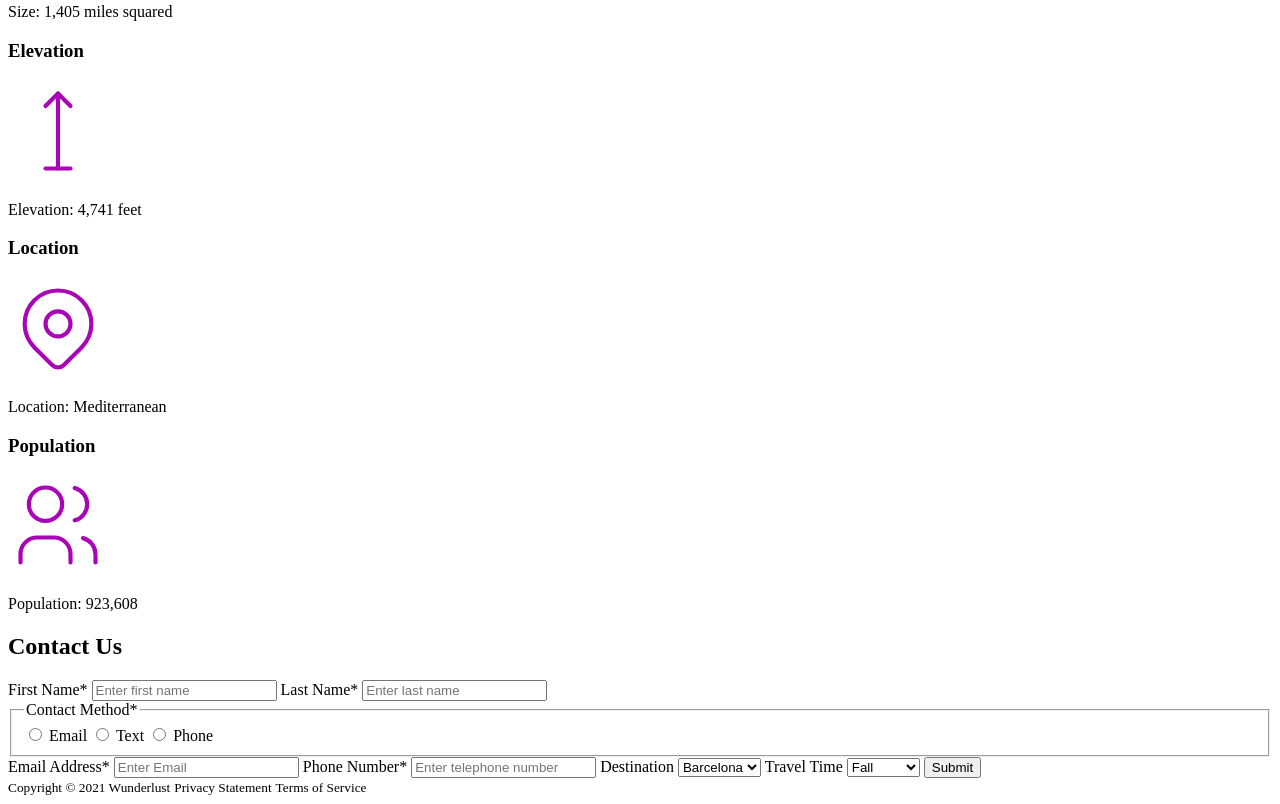
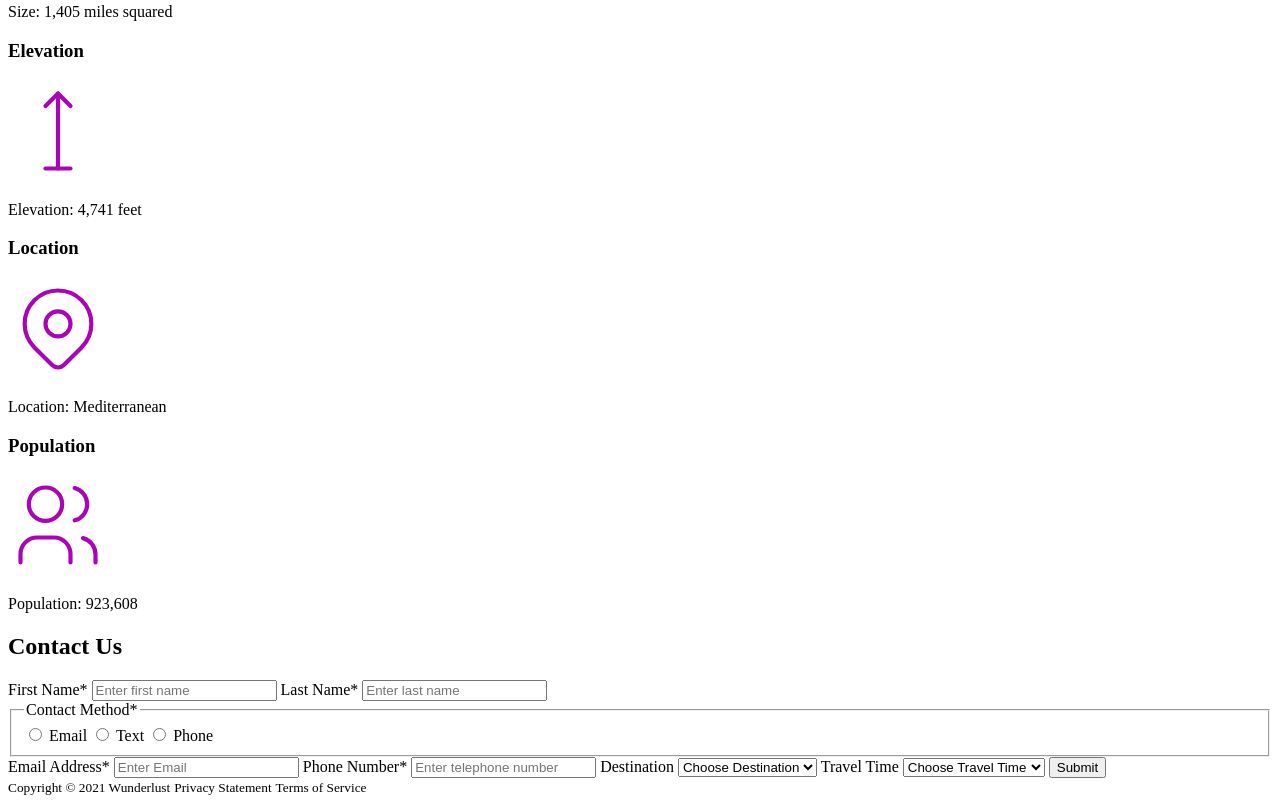
Before and after one commit to TashaMon/wunderlist, a plain HTML site: page index.html in a window 1280 px wide. Shown: the part 3676-4480 px from the top of the page. Drawn offline with Linux system fonts and the light colour scheme.

Commit message:
modified:   index.html

```diff
--- a/index.html
+++ b/index.html
@@ -199,6 +199,7 @@
 
     <label for="destination">Destination</label>
             <select size="1" name="destination" id="destination" required>
+              <option value="">Choose Destination</option>
               <option value="Barcelona">Barcelona</option>
               <option value="Granada">Granada</option>
               <option value="Ibiza">Ibiza</option>
@@ -211,6 +212,7 @@
 
     <label for="travelTime">Travel Time</label>
       <select size="1" name="travelTime" id="travelTime" required>
+        <option value="">Choose Travel Time</option>
         <option value="Fall">Fall</option>
         <option value="Winter">Winter</option>
         <option value="Spring">Spring</option>
```
